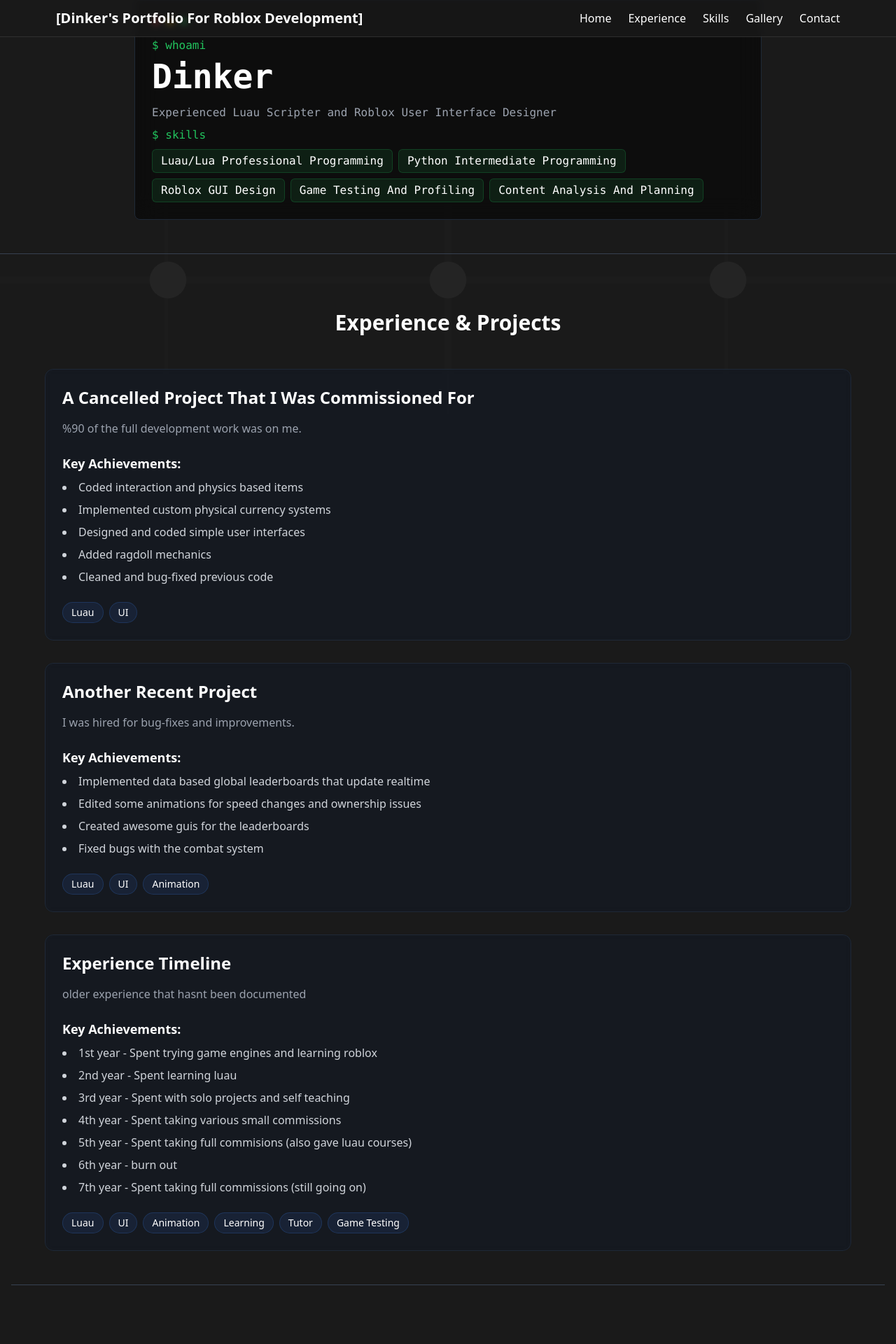
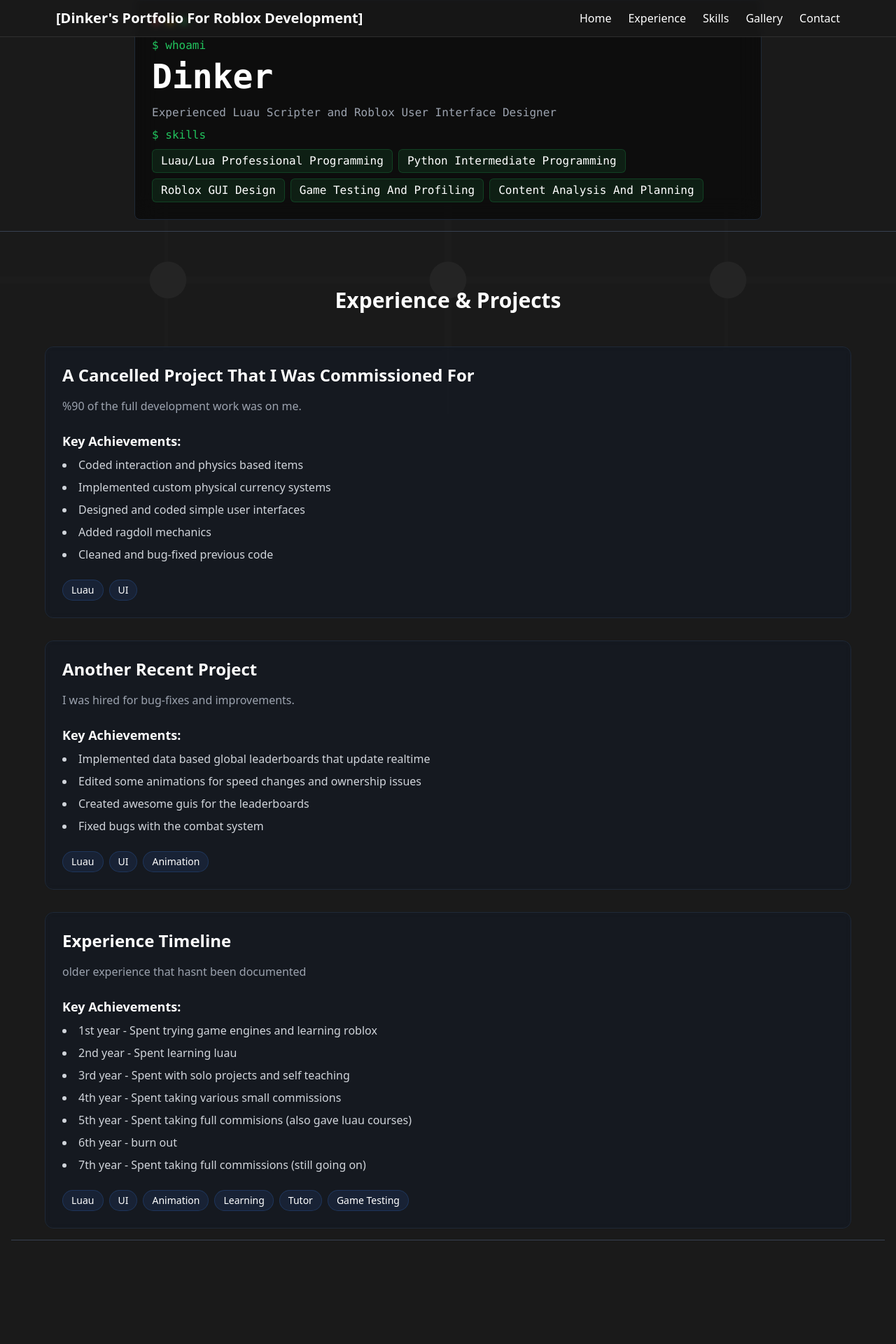
Before and after one commit to Next-Level-Dev/robloxdevportfolio, a Next.js app: page / in a window 1280 px wide. Shown: the top 1920 px of the page at 70% size. Built offline with nearby package versions, Linux system fonts and the light colour scheme.

Commit message:
smaller mt (12 to 4)

```diff
--- a/app/components/ContactSection.tsx
+++ b/app/components/ContactSection.tsx
@@ -110,7 +110,7 @@
 				</motion.div>
 			</div>
 
-             <div className="w-full border-t border-gray-700 mt-12" />
+             <div className="w-full border-t border-gray-700 mt-4" />
 		</section>
 	);
 }
--- a/app/components/Experience.tsx
+++ b/app/components/Experience.tsx
@@ -80,7 +80,7 @@
 				</div>
 			</div>
 
-             <div className="w-full border-t border-gray-700 mt-12" />
+             <div className="w-full border-t border-gray-700 mt-4" />
 		</section>
 	);
 }
--- a/app/components/Gallery.tsx
+++ b/app/components/Gallery.tsx
@@ -27,7 +27,7 @@
         ))}
       </div>
 
-       <div className="w-full border-t border-gray-700 mt-12" />
+       <div className="w-full border-t border-gray-700 mt-4" />
     </section>
   );
 }
--- a/app/components/HeroSection.tsx
+++ b/app/components/HeroSection.tsx
@@ -34,7 +34,7 @@
             </div>
 
             {/* 🔽 Separator Line at Bottom */}
-            <div className="w-full border-t border-gray-700 mt-12" />
+            <div className="w-full border-t border-gray-700 mt-4" />
         </section>
     );
 }
--- a/app/components/SkillMetrics.tsx
+++ b/app/components/SkillMetrics.tsx
@@ -144,7 +144,7 @@
 				</div>
 			</div>
 
-             <div className="w-full border-t border-gray-700 mt-12" />
+             <div className="w-full border-t border-gray-700 mt-4" />
 		</section>
 	);
 }
```
